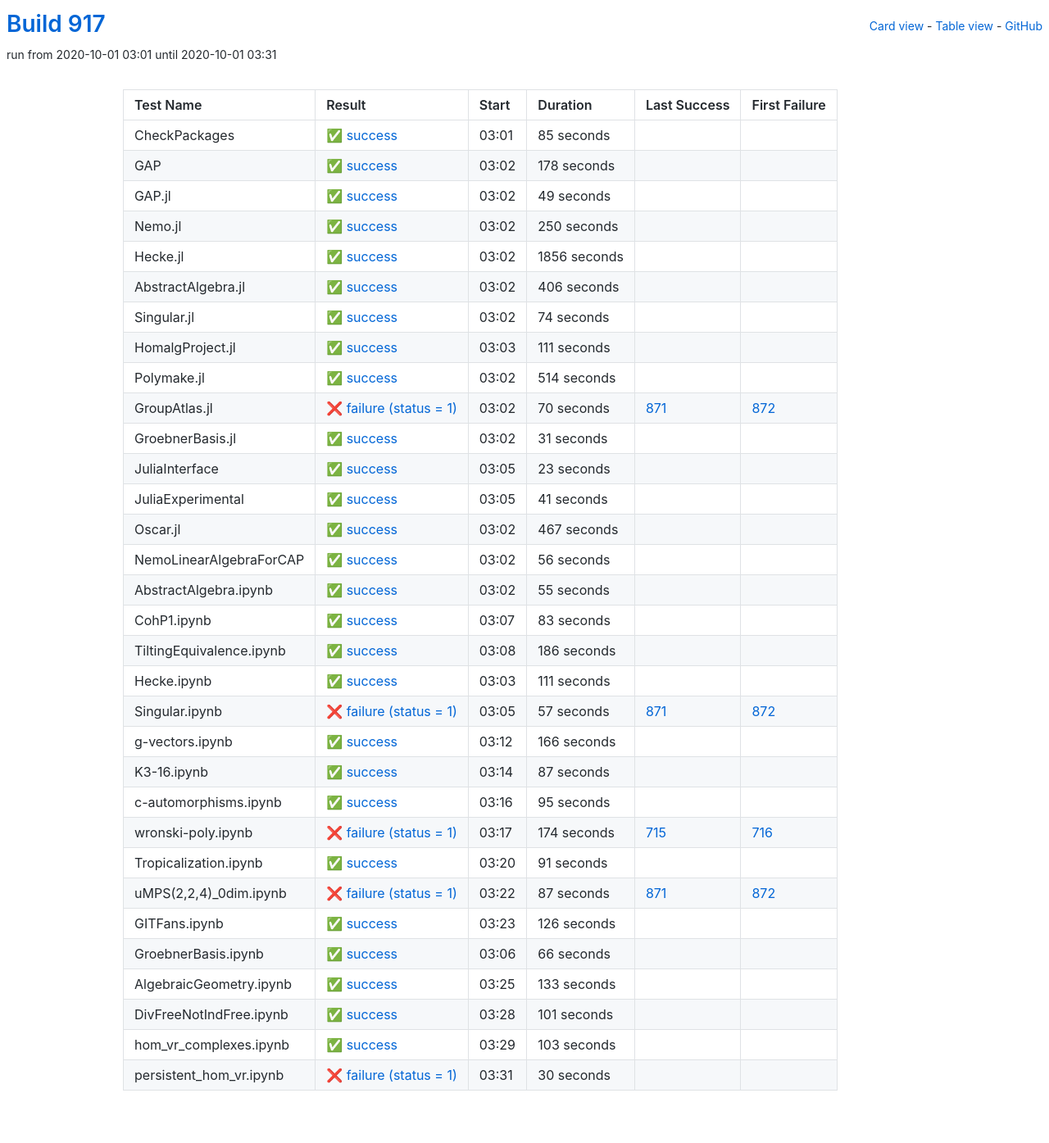
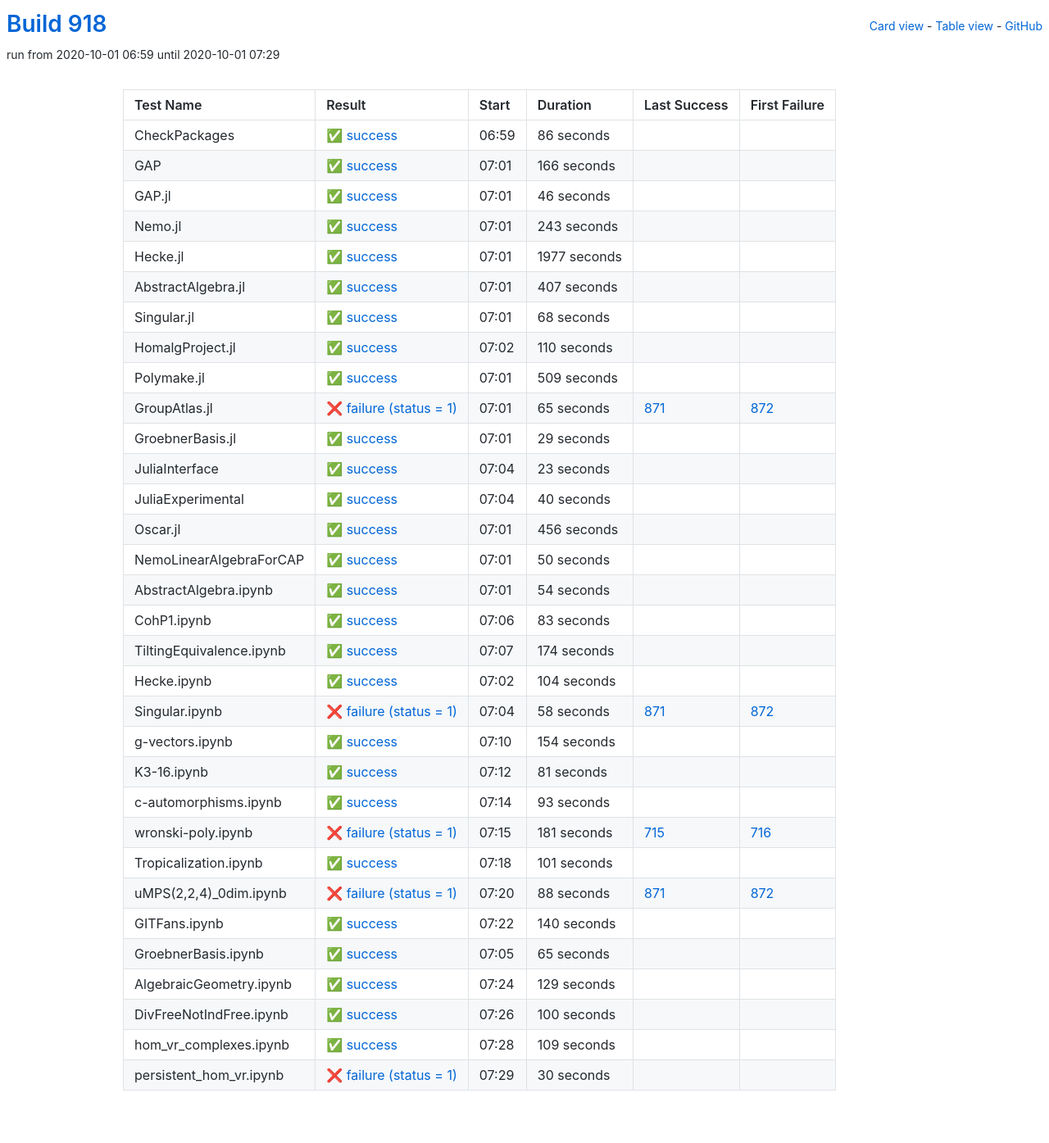
Before and after one commit to oscar-system/oscar-ci-status-stable, a Jekyll site: the page built from table.html, in a window 1280 px wide. Shown: the whole page at 82% size. Built offline with Jekyll 4.4.1, drawn with Linux system fonts in a browser that asks for light colours.

Commit message:
Build #918

```diff
--- a/_data/ci.yml
+++ b/_data/ci.yml
@@ -1,6 +1,6 @@
 ---
-build: 917
-build_url: https://oscarci.mathematik.uni-kl.de/job/oscar-stable/917/
+build: 918
+build_url: https://oscarci.mathematik.uni-kl.de/job/oscar-stable/918/
 job: oscar-stable
 organization: oscar-system
 repo: oscar-ci-status-stable
@@ -8,140 +8,140 @@ repourl: https://github.com/oscar-system/oscar-ci-status-stable
 tests:
 - name: CheckPackages
   id: checkpackages
-  log: https://oscarci.mathematik.uni-kl.de/job/oscar-stable/917/artifact/logs/build-917/CheckPackages.log
-  start: 2020-10-01 03:01
+  log: https://oscarci.mathematik.uni-kl.de/job/oscar-stable/918/artifact/logs/build-918/CheckPackages.log
+  start: 2020-10-01 06:59
   success: true
   exitcode: 0
   status: success
-  duration: 85
+  duration: 86
   last_success: false
   last_success_url:
   first_failure: false
   first_failure_url:
 - name: GAP
   id: gap
-  log: https://oscarci.mathematik.uni-kl.de/job/oscar-stable/917/artifact/logs/build-917/GAP.log
-  start: 2020-10-01 03:02
+  log: https://oscarci.mathematik.uni-kl.de/job/oscar-stable/918/artifact/logs/build-918/GAP.log
+  start: 2020-10-01 07:01
   success: true
   exitcode: 0
   status: success
-  duration: 178
+  duration: 166
   last_success: false
   last_success_url:
   first_failure: false
   first_failure_url:
 - name: GAP.jl
   id: gap-jl
-  log: https://oscarci.mathematik.uni-kl.de/job/oscar-stable/917/artifact/logs/build-917/GAP.jl.log
-  start: 2020-10-01 03:02
+  log: https://oscarci.mathematik.uni-kl.de/job/oscar-stable/918/artifact/logs/build-918/GAP.jl.log
+  start: 2020-10-01 07:01
   success: true
   exitcode: 0
   status: success
-  duration: 49
+  duration: 46
   last_success: false
   last_success_url:
   first_failure: false
   first_failure_url:
 - name: Nemo.jl
   id: nemo-jl
-  log: https://oscarci.mathematik.uni-kl.de/job/oscar-stable/917/artifact/logs/build-917/Nemo.jl.log
-  start: 2020-10-01 03:02
+  log: https://oscarci.mathematik.uni-kl.de/job/oscar-stable/918/artifact/logs/build-918/Nemo.jl.log
+  start: 2020-10-01 07:01
   success: true
   exitcode: 0
   status: success
-  duration: 250
+  duration: 243
   last_success: false
   last_success_url:
   first_failure: false
   first_failure_url:
 - name: Hecke.jl
   id: hecke-jl
-  log: https://oscarci.mathematik.uni-kl.de/job/oscar-stable/917/artifact/logs/build-917/Hecke.jl.log
-  start: 2020-10-01 03:02
+  log: https://oscarci.mathematik.uni-kl.de/job/oscar-stable/918/artifact/logs/build-918/Hecke.jl.log
+  start: 2020-10-01 07:01
   success: true
   exitcode: 0
   status: success
-  duration: 1856
+  duration: 1977
   last_success: false
   last_success_url:
   first_failure: false
   first_failure_url:
 - name: AbstractAlgebra.jl
   id: abstractalgebra-jl
-  log: https://oscarci.mathematik.uni-kl.de/job/oscar-stable/917/artifact/logs/build-917/AbstractAlgebra.jl.log
-  start: 2020-10-01 03:02
+  log: https://oscarci.mathematik.uni-kl.de/job/oscar-stable/918/artifact/logs/build-918/AbstractAlgebra.jl.log
+  start: 2020-10-01 07:01
   success: true
   exitcode: 0
   status: success
-  duration: 406
+  duration: 407
   last_success: false
   last_success_url:
   first_failure: false
   first_failure_url:
 - name: Singular.jl
   id: singular-jl
-  log: https://oscarci.mathematik.uni-kl.de/job/oscar-stable/917/artifact/logs/build-917/Singular.jl.log
-  start: 2020-10-01 03:02
+  log: https://oscarci.mathematik.uni-kl.de/job/oscar-stable/918/artifact/logs/build-918/Singular.jl.log
+  start: 2020-10-01 07:01
   success: true
   exitcode: 0
   status: success
-  duration: 74
+  duration: 68
   last_success: false
   last_success_url:
   first_failure: false
   first_failure_url:
 - name: HomalgProject.jl
   id: homalgproject-jl
-  log: https://oscarci.mathematik.uni-kl.de/job/oscar-stable/917/artifact/logs/build-917/HomalgProject.jl.log
-  start: 2020-10-01 03:03
+  log: https://oscarci.mathematik.uni-kl.de/job/oscar-stable/918/artifact/logs/build-918/HomalgProject.jl.log
+  start: 2020-10-01 07:02
   success: true
   exitcode: 0
   status: success
-  duration: 111
+  duration: 110
   last_success: false
   last_success_url:
   first_failure: false
   first_failure_url:
 - name: Polymake.jl
   id: polymake-jl
-  log: https://oscarci.mathematik.uni-kl.de/job/oscar-stable/917/artifact/logs/build-917/Polymake.jl.log
-  start: 2020-10-01 03:02
+  log: https://oscarci.mathematik.uni-kl.de/job/oscar-stable/918/artifact/logs/build-918/Polymake.jl.log
+  start: 2020-10-01 07:01
   success: true
   exitcode: 0
   status: success
-  duration: 514
+  duration: 509
   last_success: false
   last_success_url:
   first_failure: false
   first_failure_url:
 - name: GroupAtlas.jl
   id: groupatlas-jl
-  log: https://oscarci.mathematik.uni-kl.de/job/oscar-stable/917/artifact/logs/build-917/GroupAtlas.jl.log
-  start: 2020-10-01 03:02
+  log: https://oscarci.mathematik.uni-kl.de/job/oscar-stable/918/artifact/logs/build-918/GroupAtlas.jl.log
+  start: 2020-10-01 07:01
   success: false
   exitcode: 1
   status: failure
-  duration: 70
+  duration: 65
   last_success: 871
   last_success_url: https://oscarci.mathematik.uni-kl.de/job/oscar-stable/871/
   first_failure: 872
   first_failure_url: https://oscarci.mathematik.uni-kl.de/job/oscar-stable/872/
 - name: GroebnerBasis.jl
   id: groebnerbasis-jl
-  log: https://oscarci.mathematik.uni-kl.de/job/oscar-stable/917/artifact/logs/build-917/GroebnerBasis.jl.log
-  start: 2020-10-01 03:02
+  log: https://oscarci.mathematik.uni-kl.de/job/oscar-stable/918/artifact/logs/build-918/GroebnerBasis.jl.log
+  start: 2020-10-01 07:01
   success: true
   exitcode: 0
   status: success
-  duration: 31
+  duration: 29
   last_success: false
   last_success_url:
   first_failure: false
   first_failure_url:
 - name: JuliaInterface
   id: juliainterface
-  log: https://oscarci.mathematik.uni-kl.de/job/oscar-stable/917/artifact/logs/build-917/JuliaInterface.log
-  start: 2020-10-01 03:05
+  log: https://oscarci.mathematik.uni-kl.de/job/oscar-stable/918/artifact/logs/build-918/JuliaInterface.log
+  start: 2020-10-01 07:04
   success: true
   exitcode: 0
   status: success
@@ -152,56 +152,56 @@ tests:
   first_failure_url:
 - name: JuliaExperimental
   id: juliaexperimental
-  log: https://oscarci.mathematik.uni-kl.de/job/oscar-stable/917/artifact/logs/build-917/JuliaExperimental.log
-  start: 2020-10-01 03:05
+  log: https://oscarci.mathematik.uni-kl.de/job/oscar-stable/918/artifact/logs/build-918/JuliaExperimental.log
+  start: 2020-10-01 07:04
   success: true
   exitcode: 0
   status: success
-  duration: 41
+  duration: 40
   last_success: false
   last_success_url:
   first_failure: false
   first_failure_url:
 - name: Oscar.jl
   id: oscar-jl
-  log: https://oscarci.mathematik.uni-kl.de/job/oscar-stable/917/artifact/logs/build-917/Oscar.jl.log
-  start: 2020-10-01 03:02
+  log: https://oscarci.mathematik.uni-kl.de/job/oscar-stable/918/artifact/logs/build-918/Oscar.jl.log
+  start: 2020-10-01 07:01
   success: true
   exitcode: 0
   status: success
-  duration: 467
+  duration: 456
   last_success: false
   last_success_url:
   first_failure: false
   first_failure_url:
 - name: NemoLinearAlgebraForCAP
   id: nemolinearalgebraforcap
-  log: https://oscarci.mathematik.uni-kl.de/job/oscar-stable/917/artifact/logs/build-917/NemoLinearAlgebraForCAP.log
-  start: 2020-10-01 03:02
+  log: https://oscarci.mathematik.uni-kl.de/job/oscar-stable/918/artifact/logs/build-918/NemoLinearAlgebraForCAP.log
+  start: 2020-10-01 07:01
   success: true
   exitcode: 0
   status: success
-  duration: 56
+  duration: 50
   last_success: false
   last_success_url:
   first_failure: false
   first_failure_url:
 - name: AbstractAlgebra.ipynb
   id: abstractalgebra-ipynb
-  log: https://oscarci.mathematik.uni-kl.de/job/oscar-stable/917/artifact/logs/build-917/AbstractAlgebra.ipynb.log
-  start: 2020-10-01 03:02
+  log: https://oscarci.mathematik.uni-kl.de/job/oscar-stable/918/artifact/logs/build-918/AbstractAlgebra.ipynb.log
+  start: 2020-10-01 07:01
   success: true
   exitcode: 0
   status: success
-  duration: 55
+  duration: 54
   last_success: false
   last_success_url:
   first_failure: false
   first_failure_url:
 - name: CohP1.ipynb
   id: cohp1-ipynb
-  log: https://oscarci.mathematik.uni-kl.de/job/oscar-stable/917/artifact/logs/build-917/CohP1.ipynb.log
-  start: 2020-10-01 03:07
+  log: https://oscarci.mathematik.uni-kl.de/job/oscar-stable/918/artifact/logs/build-918/CohP1.ipynb.log
+  start: 2020-10-01 07:06
   success: true
   exitcode: 0
   status: success
@@ -212,152 +212,92 @@ tests:
   first_failure_url:
 - name: TiltingEquivalence.ipynb
   id: tiltingequivalence-ipynb
-  log: https://oscarci.mathematik.uni-kl.de/job/oscar-stable/917/artifact/logs/build-917/TiltingEquivalence.ipynb.log
-  start: 2020-10-01 03:08
+  log: https://oscarci.mathematik.uni-kl.de/job/oscar-stable/918/artifact/logs/build-918/TiltingEquivalence.ipynb.log
+  start: 2020-10-01 07:07
   success: true
   exitcode: 0
   status: success
-  duration: 186
+  duration: 174
   last_success: false
   last_success_url:
   first_failure: false
   first_failure_url:
 - name: Hecke.ipynb
   id: hecke-ipynb
-  log: https://oscarci.mathematik.uni-kl.de/job/oscar-stable/917/artifact/logs/build-917/Hecke.ipynb.log
-  start: 2020-10-01 03:03
+  log: https://oscarci.mathematik.uni-kl.de/job/oscar-stable/918/artifact/logs/build-918/Hecke.ipynb.log
+  start: 2020-10-01 07:02
   success: true
   exitcode: 0
   status: success
-  duration: 111
+  duration: 104
   last_success: false
   last_success_url:
   first_failure: false
   first_failure_url:
 - name: Singular.ipynb
   id: singular-ipynb
-  log: https://oscarci.mathematik.uni-kl.de/job/oscar-stable/917/artifact/logs/build-917/Singular.ipynb.log
-  start: 2020-10-01 03:05
+  log: https://oscarci.mathematik.uni-kl.de/job/oscar-stable/918/artifact/logs/build-918/Singular.ipynb.log
+  start: 2020-10-01 07:04
   success: false
   exitcode: 1
   status: failure
-  duration: 57
+  duration: 58
   last_success: 871
   last_success_url: https://oscarci.mathematik.uni-kl.de/job/oscar-stable/871/
   first_failure: 872
   first_failure_url: https://oscarci.mathematik.uni-kl.de/job/oscar-stable/872/
 - name: g-vectors.ipynb
   id: g-vectors-ipynb
-  log: https://oscarci.mathematik.uni-kl.de/job/oscar-stable/917/artifact/logs/build-917/g-vectors.ipynb.log
-  start: 2020-10-01 03:12
+  log: https://oscarci.mathematik.uni-kl.de/job/oscar-stable/918/artifact/logs/build-918/g-vectors.ipynb.log
+  start: 2020-10-01 07:10
   success: true
   exitcode: 0
   status: success
-  duration: 166
+  duration: 154
   last_success: false
   last_success_url:
   first_failure: false
   first_failure_url:
 - name: K3-16.ipynb
   id: k3-16-ipynb
-  log: https://oscarci.mathematik.uni-kl.de/job/oscar-stable/917/artifact/logs/build-917/K3-16.ipynb.log
-  start: 2020-10-01 03:14
+  log: https://oscarci.mathematik.uni-kl.de/job/oscar-stable/918/artifact/logs/build-918/K3-16.ipynb.log
+  start: 2020-10-01 07:12
   success: true
   exitcode: 0
   status: success
-  duration: 87
+  duration: 81
   last_success: false
   last_success_url:
   first_failure: false
   first_failure_url:
 - name: c-automorphisms.ipynb
   id: c-automorphisms-ipynb
-  log: https://oscarci.mathematik.uni-kl.de/job/oscar-stable/917/artifact/logs/build-917/c-automorphisms.ipynb.log
-  start: 2020-10-01 03:16
+  log: https://oscarci.mathematik.uni-kl.de/job/oscar-stable/918/artifact/logs/build-918/c-automorphisms.ipynb.log
+  start: 2020-10-01 07:14
   success: true
   exitcode: 0
   status: success
-  duration: 95
+  duration: 93
   last_success: false
   last_success_url:
   first_failure: false
   first_failure_url:
 - name: wronski-poly.ipynb
   id: wronski-poly-ipynb
-  log: https://oscarci.mathematik.uni-kl.de/job/oscar-stable/917/artifact/logs/build-917/wronski-poly.ipynb.log
-  start: 2020-10-01 03:17
+  log: https://oscarci.mathematik.uni-kl.de/job/oscar-stable/918/artifact/logs/build-918/wronski-poly.ipynb.log
+  start: 2020-10-01 07:15
   success: false
   exitcode: 1
   status: failure
-  duration: 174
+  duration: 181
   last_success: 715
   last_success_url: https://oscarci.mathematik.uni-kl.de/job/oscar-stable/715/
   first_failure: 716
   first_failure_url: https://oscarci.mathematik.uni-kl.de/job/oscar-stable/716/
 - name: Tropicalization.ipynb
   id: tropicalization-ipynb
-  log: https://oscarci.mathematik.uni-kl.de/job/oscar-stable/917/artifact/logs/build-917/Tropicalization.ipynb.log
-  start: 2020-10-01 03:20
-  success: true
-  exitcode: 0
-  status: success
-  duration: 91
-  last_success: false
-  last_success_url:
-  first_failure: false
-  first_failure_url:
-- name: uMPS(2,2,4)_0dim.ipynb
-  id: umps-2-2-4-0dim-ipynb
-  log: https://oscarci.mathematik.uni-kl.de/job/oscar-stable/917/artifact/logs/build-917/uMPS-2-2-4-_0dim.ipynb.log
-  start: 2020-10-01 03:22
-  success: false
-  exitcode: 1
-  status: failure
-  duration: 87
-  last_success: 871
-  last_success_url: https://oscarci.mathematik.uni-kl.de/job/oscar-stable/871/
-  first_failure: 872
-  first_failure_url: https://oscarci.mathematik.uni-kl.de/job/oscar-stable/872/
-- name: GITFans.ipynb
-  id: gitfans-ipynb
-  log: https://oscarci.mathematik.uni-kl.de/job/oscar-stable/917/artifact/logs/build-917/GITFans.ipynb.log
-  start: 2020-10-01 03:23
-  success: true
-  exitcode: 0
-  status: success
-  duration: 126
-  last_success: false
-  last_success_url:
-  first_failure: false
-  first_failure_url:
-- name: GroebnerBasis.ipynb
-  id: groebnerbasis-ipynb
-  log: https://oscarci.mathematik.uni-kl.de/job/oscar-stable/917/artifact/logs/build-917/GroebnerBasis.ipynb.log
-  start: 2020-10-01 03:06
-  success: true
-  exitcode: 0
-  status: success
-  duration: 66
-  last_success: false
-  last_success_url:
-  first_failure: false
-  first_failure_url:
-- name: AlgebraicGeometry.ipynb
-  id: algebraicgeometry-ipynb
-  log: https://oscarci.mathematik.uni-kl.de/job/oscar-stable/917/artifact/logs/build-917/AlgebraicGeometry.ipynb.log
-  start: 2020-10-01 03:25
-  success: true
-  exitcode: 0
-  status: success
-  duration: 133
-  last_success: false
-  last_success_url:
-  first_failure: false
-  first_failure_url:
-- name: DivFreeNotIndFree.ipynb
-  id: divfreenotindfree-ipynb
-  log: https://oscarci.mathematik.uni-kl.de/job/oscar-stable/917/artifact/logs/build-917/DivFreeNotIndFree.ipynb.log
-  start: 2020-10-01 03:28
+  log: https://oscarci.mathematik.uni-kl.de/job/oscar-stable/918/artifact/logs/build-918/Tropicalization.ipynb.log
+  start: 2020-10-01 07:18
   success: true
   exitcode: 0
   status: success
@@ -366,22 +306,82 @@ tests:
   last_success_url:
   first_failure: false
   first_failure_url:
-- name: hom_vr_complexes.ipynb
-  id: hom-vr-complexes-ipynb
-  log: https://oscarci.mathematik.uni-kl.de/job/oscar-stable/917/artifact/logs/build-917/hom_vr_complexes.ipynb.log
-  start: 2020-10-01 03:29
+- name: uMPS(2,2,4)_0dim.ipynb
+  id: umps-2-2-4-0dim-ipynb
+  log: https://oscarci.mathematik.uni-kl.de/job/oscar-stable/918/artifact/logs/build-918/uMPS-2-2-4-_0dim.ipynb.log
+  start: 2020-10-01 07:20
+  success: false
+  exitcode: 1
+  status: failure
+  duration: 88
+  last_success: 871
+  last_success_url: https://oscarci.mathematik.uni-kl.de/job/oscar-stable/871/
+  first_failure: 872
+  first_failure_url: https://oscarci.mathematik.uni-kl.de/job/oscar-stable/872/
+- name: GITFans.ipynb
+  id: gitfans-ipynb
+  log: https://oscarci.mathematik.uni-kl.de/job/oscar-stable/918/artifact/logs/build-918/GITFans.ipynb.log
+  start: 2020-10-01 07:22
   success: true
   exitcode: 0
   status: success
-  duration: 103
+  duration: 140
+  last_success: false
+  last_success_url:
+  first_failure: false
+  first_failure_url:
+- name: GroebnerBasis.ipynb
+  id: groebnerbasis-ipynb
+  log: https://oscarci.mathematik.uni-kl.de/job/oscar-stable/918/artifact/logs/build-918/GroebnerBasis.ipynb.log
+  start: 2020-10-01 07:05
+  success: true
+  exitcode: 0
+  status: success
+  duration: 65
+  last_success: false
+  last_success_url:
+  first_failure: false
+  first_failure_url:
+- name: AlgebraicGeometry.ipynb
+  id: algebraicgeometry-ipynb
+  log: https://oscarci.mathematik.uni-kl.de/job/oscar-stable/918/artifact/logs/build-918/AlgebraicGeometry.ipynb.log
+  start: 2020-10-01 07:24
+  success: true
+  exitcode: 0
+  status: success
+  duration: 129
+  last_success: false
+  last_success_url:
+  first_failure: false
+  first_failure_url:
+- name: DivFreeNotIndFree.ipynb
+  id: divfreenotindfree-ipynb
+  log: https://oscarci.mathematik.uni-kl.de/job/oscar-stable/918/artifact/logs/build-918/DivFreeNotIndFree.ipynb.log
+  start: 2020-10-01 07:26
+  success: true
+  exitcode: 0
+  status: success
+  duration: 100
+  last_success: false
+  last_success_url:
+  first_failure: false
+  first_failure_url:
+- name: hom_vr_complexes.ipynb
+  id: hom-vr-complexes-ipynb
+  log: https://oscarci.mathematik.uni-kl.de/job/oscar-stable/918/artifact/logs/build-918/hom_vr_complexes.ipynb.log
+  start: 2020-10-01 07:28
+  success: true
+  exitcode: 0
+  status: success
+  duration: 109
   last_success: false
   last_success_url:
   first_failure: false
   first_failure_url:
 - name: persistent_hom_vr.ipynb
   id: persistent-hom-vr-ipynb
-  log: https://oscarci.mathematik.uni-kl.de/job/oscar-stable/917/artifact/logs/build-917/persistent_hom_vr.ipynb.log
-  start: 2020-10-01 03:31
+  log: https://oscarci.mathematik.uni-kl.de/job/oscar-stable/918/artifact/logs/build-918/persistent_hom_vr.ipynb.log
+  start: 2020-10-01 07:29
   success: false
   exitcode: 1
   status: failure
```
Also changed, not shown: README.md.
